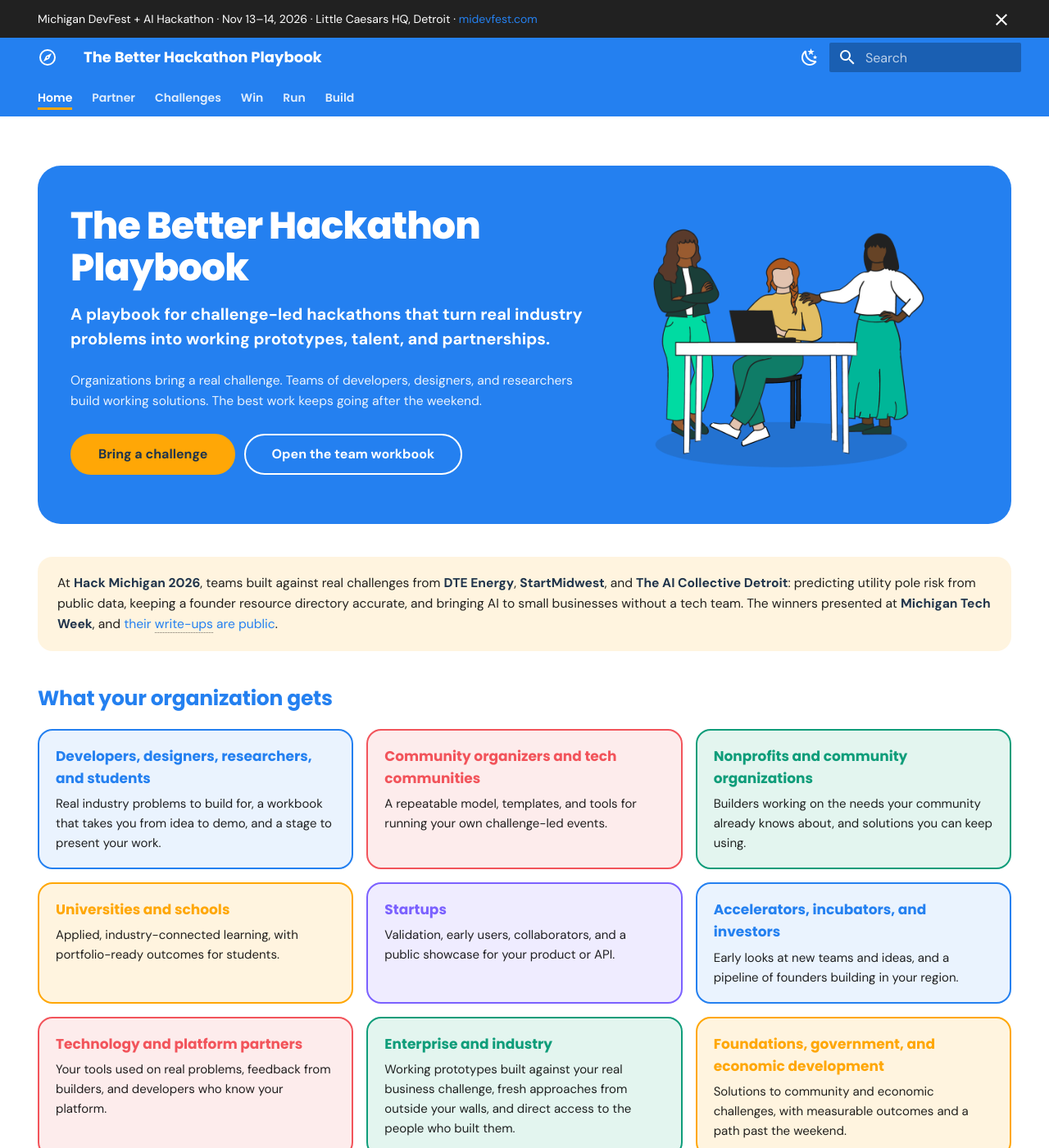
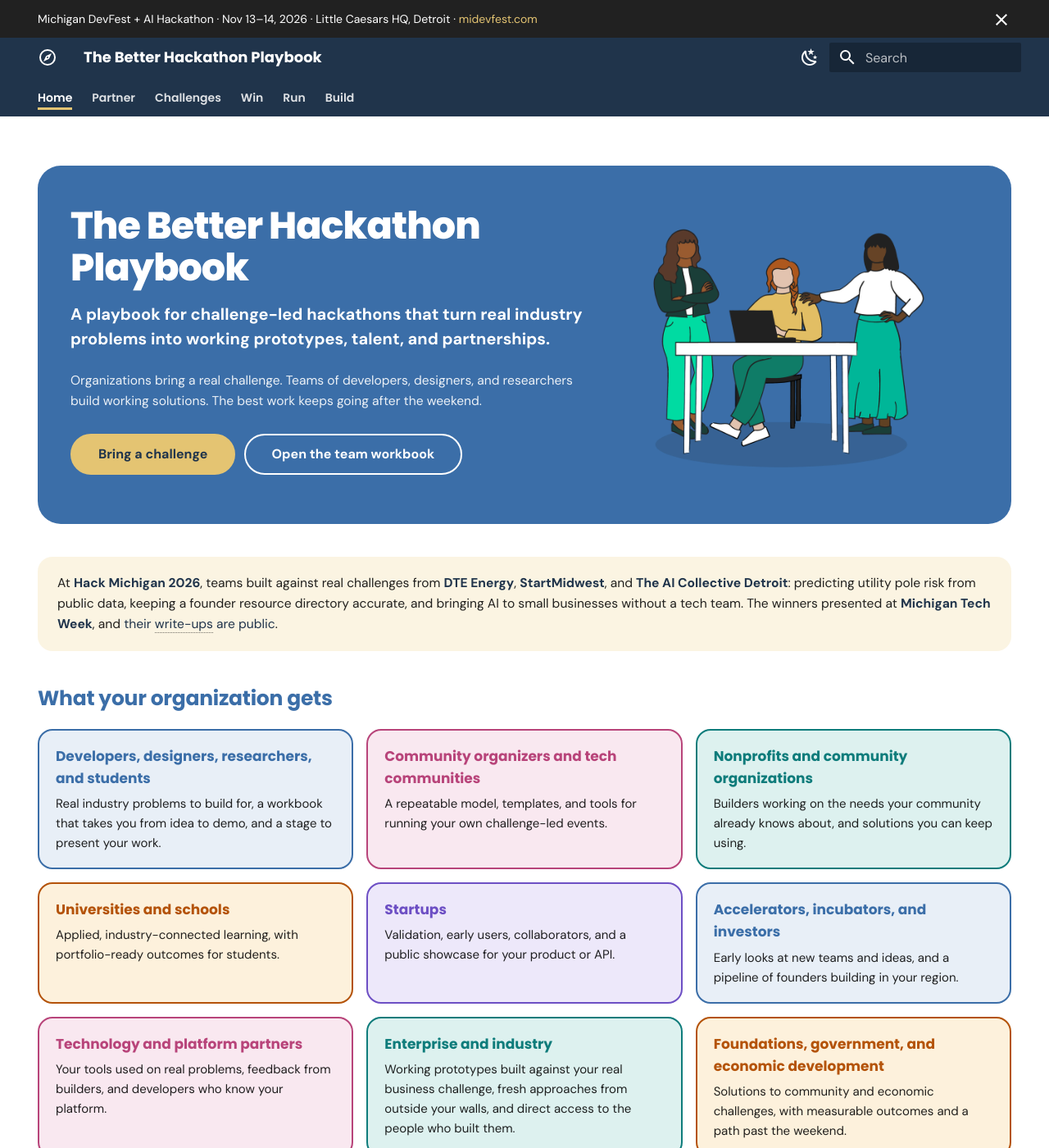
Before and after one commit to The-Better-Hackathon/playbook, an MkDocs documentation site: the page built from docs/index.md, in a window 1280 px wide and 1400 px high. Shown: the whole window at 82% size. Built offline with MkDocs 1.6.1 and Material for MkDocs 9.7.7, drawn with Linux system fonts in a browser that asks for light colours.

Commit message:
Soften the palette with Compass and Hack Michigan colors

```diff
--- a/docs/assets/css/playbook.css
+++ b/docs/assets/css/playbook.css
@@ -1,38 +1,49 @@
-/* Colors from the Compass Detroit and Michigan DevFest decks, plus one accent per section. */
+/* Palette from the Compass Detroit illustrations and the Hack Michigan challenge briefs. */
 @import url('https://fonts.googleapis.com/css2?family=Poppins:wght@600;700;800&display=swap');
 
 :root {
-  --pb-blue: #2480F0;
-  --pb-blue-dark: #1560C2;
-  --pb-blue-soft: #EAF3FE;
   --pb-navy: #20344B;
-  --pb-orange: #FFA706;
-  --pb-orange-soft: #FFF4DF;
-  --pb-teal: #0F9D7A;
-  --pb-teal-soft: #E3F5EF;
-  --pb-coral: #F2545B;
-  --pb-coral-soft: #FDECEC;
-  --pb-purple: #7B61FF;
-  --pb-purple-soft: #EFECFF;
-  --pb-line: #D5E3F5;
+  --pb-blue: #3B6EA8;
+  --pb-blue-dark: #2B5486;
+  --pb-blue-soft: #E8EFF7;
+  --pb-gold: #E4C472;
+  --pb-gold-hover: #ECD396;
+  --pb-gold-soft: #FBF4E2;
+  --pb-amber: #B45309;
+  --pb-amber-soft: #FDF1DC;
+  --pb-teal: #0E7C7B;
+  --pb-teal-soft: #DDF1EF;
+  --pb-rose: #B8447A;
+  --pb-rose-soft: #F9E8F0;
+  --pb-violet: #6D4FC4;
+  --pb-violet-soft: #EDE8FA;
+  --pb-line: #D6E0EC;
+  --pb-hero: #3B6EA8;
   --pb-radius: 18px;
 
-  --md-primary-fg-color: var(--pb-blue);
-  --md-primary-fg-color--light: #5aa0f5;
-  --md-primary-fg-color--dark: var(--pb-blue-dark);
-  --md-accent-fg-color: var(--pb-orange);
+  --md-primary-fg-color: var(--pb-navy);
+  --md-primary-fg-color--light: #3a5575;
+  --md-primary-fg-color--dark: #172638;
+  --md-accent-fg-color: var(--pb-teal);
   --md-typeset-a-color: var(--pb-blue-dark);
 }
 [data-md-color-scheme="slate"] {
-  --md-primary-fg-color: #1d6fd6;
-  --md-typeset-a-color: #7db4ff;
-  --pb-blue-soft: #16263d;
-  --pb-orange-soft: #33280f;
-  --pb-teal-soft: #0f2c26;
-  --pb-coral-soft: #3a1a1c;
-  --pb-purple-soft: #231d45;
-  --pb-line: #2b3d57;
-  --md-default-bg-color: #111a26;
+  --md-primary-fg-color: #1a2a3d;
+  --md-typeset-a-color: #9dbfe6;
+  --pb-blue: #7FA6D6;
+  --pb-amber: #E39A4B;
+  --pb-teal: #4FB5B0;
+  --pb-rose: #E07FAC;
+  --pb-violet: #A48FE8;
+  --pb-blue-soft: #1a2738;
+  --pb-gold-soft: #2e2716;
+  --pb-amber-soft: #33240f;
+  --pb-teal-soft: #13302e;
+  --pb-rose-soft: #35192a;
+  --pb-violet-soft: #241d3f;
+  --pb-line: #2d3d52;
+  --pb-hero: #2B5486;
+  --md-default-bg-color: #121a24;
 }
 
 /* Type */
@@ -43,17 +54,17 @@
 .md-typeset h2 { color: var(--pb-blue); font-weight: 700; }
 .md-typeset h3 { font-weight: 700; }
 [data-md-color-scheme="slate"] .md-typeset h1 { color: #fff; }
-[data-md-color-scheme="slate"] .md-typeset h2 { color: #7db4ff; }
+[data-md-color-scheme="slate"] .md-typeset h2 { color: var(--pb-blue); }
 
 /* Header + tabs */
-.md-header, .md-tabs { background: var(--pb-blue); }
+.md-header, .md-tabs { background: var(--pb-navy); }
 .md-tabs__link { font-weight: 600; opacity: .85; }
-.md-tabs__item--active .md-tabs__link { opacity: 1; border-bottom: 3px solid var(--pb-orange); padding-bottom: .15rem; }
+.md-tabs__item--active .md-tabs__link { opacity: 1; border-bottom: 3px solid var(--pb-gold); padding-bottom: .15rem; }
 
 /* Buttons */
 .md-typeset .md-button { border-radius: 999px; font-weight: 700; border-width: 2px; }
-.md-typeset .md-button--primary { background: var(--pb-orange); border-color: var(--pb-orange); color: var(--pb-navy); }
-.md-typeset .md-button--primary:hover { background: #ffb938; border-color: #ffb938; color: var(--pb-navy); }
+.md-typeset .md-button--primary { background: var(--pb-gold); border-color: var(--pb-gold); color: var(--pb-navy); }
+.md-typeset .md-button--primary:hover { background: var(--pb-gold-hover); border-color: var(--pb-gold-hover); color: var(--pb-navy); }
 
 /* Tables: softer, rounded */
 .md-typeset table:not([class]) { border-radius: 12px; overflow: hidden; border: 1px solid var(--pb-line); box-shadow: none; }
@@ -62,14 +73,14 @@
 
 /* Section colors */
 .pb-c-partner   { --c: var(--pb-blue);   --c-soft: var(--pb-blue-soft); }
-.pb-c-challenges{ --c: var(--pb-orange); --c-soft: var(--pb-orange-soft); }
-.pb-c-win       { --c: var(--pb-coral);  --c-soft: var(--pb-coral-soft); }
+.pb-c-challenges{ --c: var(--pb-amber); --c-soft: var(--pb-amber-soft); }
+.pb-c-win       { --c: var(--pb-rose);   --c-soft: var(--pb-rose-soft); }
 .pb-c-run       { --c: var(--pb-teal);   --c-soft: var(--pb-teal-soft); }
-.pb-c-build     { --c: var(--pb-purple); --c-soft: var(--pb-purple-soft); }
+.pb-c-build     { --c: var(--pb-violet); --c-soft: var(--pb-violet-soft); }
 
 /* Home hero */
 .pb-hero {
-  background: var(--pb-blue); color: #fff;
+  background: var(--pb-hero); color: #fff;
   border-radius: 28px; padding: 2.2rem 2rem 2rem; margin: .5rem 0 2rem;
   display: grid; grid-template-columns: 1.35fr 1fr; gap: 1rem; align-items: end;
 }
@@ -77,7 +88,7 @@
 .pb-hero .pb-tagline { font-size: 1rem; line-height: 1.5; font-weight: 600; margin: 0 0 1.2rem; }
 .pb-hero .pb-sub { font-size: .78rem; opacity: .9; margin: 0 0 1.2rem; }
 .md-typeset .pb-hero .md-button { color: #fff; border-color: #fff; margin: .2rem .3rem .2rem 0; }
-.md-typeset .pb-hero .md-button--primary { color: var(--pb-navy); border-color: var(--pb-orange); }
+.md-typeset .pb-hero .md-button--primary { color: var(--pb-navy); border-color: var(--pb-gold); }
 .pb-hero img { width: 100%; max-height: 300px; object-fit: contain; object-position: bottom; }
 @media (max-width: 760px) {
   .pb-hero { grid-template-columns: 1fr; padding: 1.6rem 1.2rem; }
@@ -86,7 +97,7 @@
 }
 
 /* Proof strip */
-.pb-proof { background: var(--pb-orange-soft); border-radius: var(--pb-radius); padding: 1rem 1.2rem; margin: 1rem 0 2rem; font-size: .78rem; }
+.pb-proof { background: var(--pb-gold-soft); border-radius: var(--pb-radius); padding: 1rem 1.2rem; margin: 1rem 0 2rem; font-size: .78rem; }
 .pb-proof p { margin: 0; }
 .pb-proof strong { color: var(--pb-navy); }
 [data-md-color-scheme="slate"] .pb-proof strong { color: #fff; }
@@ -124,7 +135,7 @@
 @media (max-width: 600px) { .pb-banner { grid-template-columns: 1fr; } .pb-banner img { height: 110px; justify-self: end; } }
 
 /* Pills */
-.pb-pill { display: inline-block; background: var(--pb-orange); color: var(--pb-navy); font-weight: 800; font-size: .7rem; border-radius: 1rem; padding: .1rem .6rem; }
+.pb-pill { display: inline-block; background: var(--pb-gold); color: var(--pb-navy); font-weight: 800; font-size: .7rem; border-radius: 1rem; padding: .1rem .6rem; }
 
 /* Footer credit */
 .pb-credit { display: flex; align-items: center; gap: .6rem; }
@@ -137,19 +148,19 @@
   border: 2px solid var(--pb-blue); color: var(--pb-blue); background: transparent;
   border-radius: 999px; padding: .4rem .9rem; cursor: pointer; font-weight: 700;
 }
-.pb-toolbar button.primary { background: var(--pb-orange); border-color: var(--pb-orange); color: var(--pb-navy); }
+.pb-toolbar button.primary { background: var(--pb-gold); border-color: var(--pb-gold); color: var(--pb-navy); }
 .pb-toolbar button:hover { background: var(--pb-blue-soft); }
-.pb-toolbar button.primary:hover { background: #ffb938; }
+.pb-toolbar button.primary:hover { background: var(--pb-gold-hover); }
 .pb-status { font-size: .7rem; color: var(--md-default-fg-color--light); align-self: center; }
 .pb-progress { height: .5rem; background: var(--pb-line); border-radius: 1rem; overflow: hidden; margin-top: .3rem; }
 .pb-progress > div { height: 100%; background: var(--pb-blue); width: 0; }
 .pb-section { margin-top: 1.6rem; padding: 1rem 1.1rem .4rem; border-radius: 20px; background: var(--s-soft, var(--pb-blue-soft)); border: 2px solid var(--s, var(--pb-blue)); }
 .pb-section > h3 { margin: .2rem 0 .4rem; color: var(--s, var(--pb-blue)); }
 .pb-section[data-i="0"] { --s: var(--pb-blue);   --s-soft: var(--pb-blue-soft); }
-.pb-section[data-i="1"] { --s: var(--pb-coral);  --s-soft: var(--pb-coral-soft); }
+.pb-section[data-i="1"] { --s: var(--pb-rose);   --s-soft: var(--pb-rose-soft); }
 .pb-section[data-i="2"] { --s: var(--pb-teal);   --s-soft: var(--pb-teal-soft); }
-.pb-section[data-i="3"] { --s: #d98a00;          --s-soft: var(--pb-orange-soft); }
-.pb-section[data-i="4"] { --s: var(--pb-purple); --s-soft: var(--pb-purple-soft); }
+.pb-section[data-i="3"] { --s: var(--pb-amber);  --s-soft: var(--pb-amber-soft); }
+.pb-section[data-i="4"] { --s: var(--pb-violet); --s-soft: var(--pb-violet-soft); }
 .pb-q { margin: .9rem 0; }
 .pb-q label { display: block; font-weight: 700; }
 .pb-q .pb-help, .pb-section > .pb-help { font-size: .72rem; color: var(--md-default-fg-color--light); margin: .1rem 0 .35rem; }
@@ -172,3 +183,7 @@
 .md-typeset th[data-sort] { cursor: pointer; }
 .md-typeset th[data-sort="asc"]::after { content: " ▲"; font-size: .6em; }
 .md-typeset th[data-sort="desc"]::after { content: " ▼"; font-size: .6em; }
+
+/* Announcement bar */
+.md-banner a { color: var(--pb-gold); }
+[data-md-color-scheme="slate"] .md-typeset ol.pb-flow li::before { color: var(--md-default-bg-color); }
```
